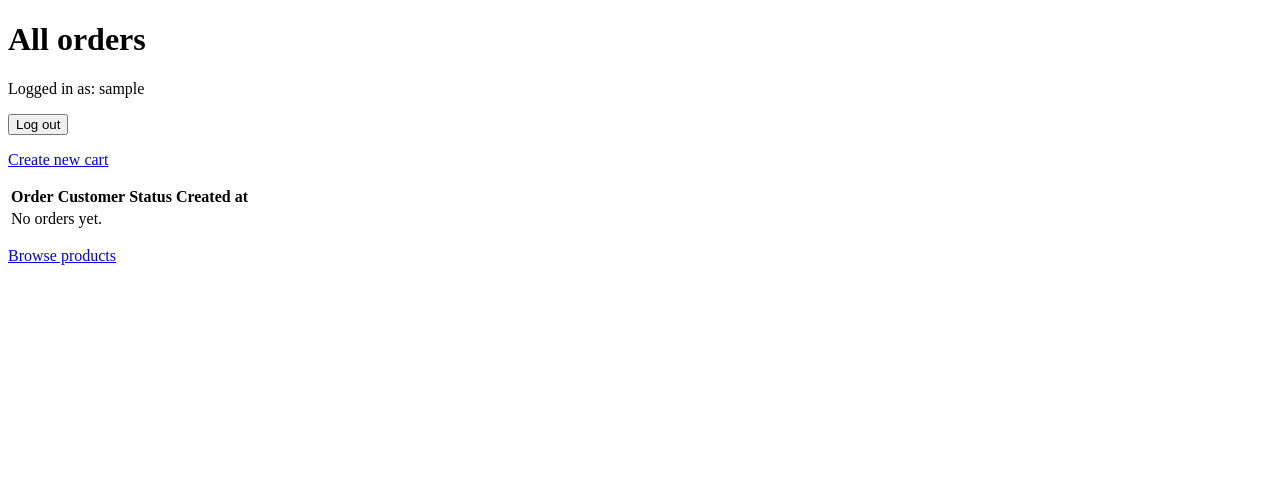
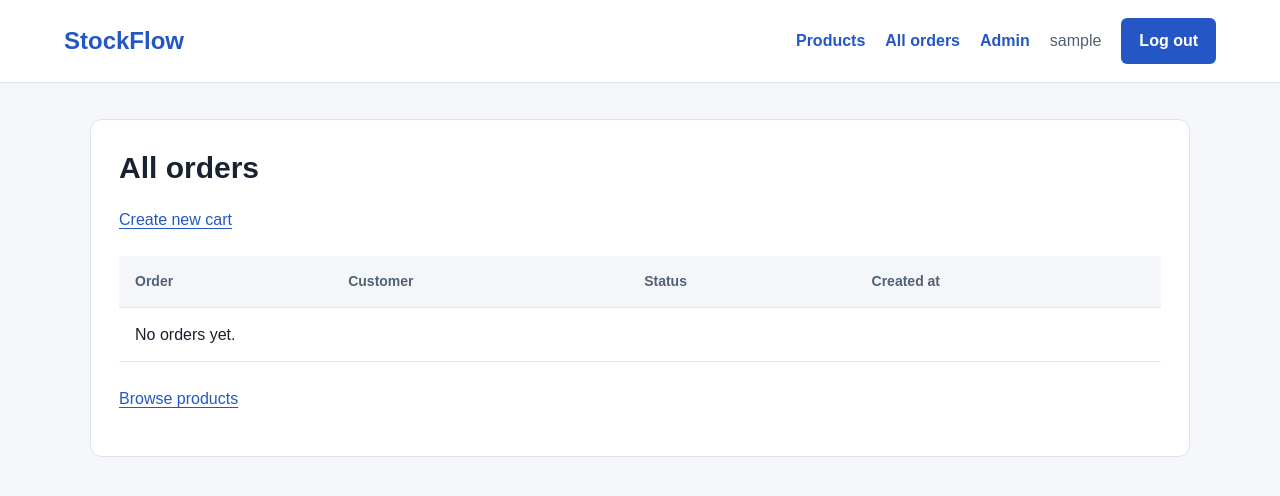
Before and after one commit to camaliyev/stockflow, a Django app: page /orders/ in a window 1280 px wide. Shown: the top 496 px of the page. Run offline with Django 5.2, Linux system fonts and the light colour scheme; the visitor is signed in with stand-in values (Sample User, id 1); data comes from the database, SQL or seed files in the repository; data that the repository does not hold is empty.

Commit message:
Add shared page layout, navigation, and styling

```diff
--- a/config/settings.py
+++ b/config/settings.py
@@ -56,7 +56,7 @@ ROOT_URLCONF = 'config.urls'
 TEMPLATES = [
     {
         'BACKEND': 'django.template.backends.django.DjangoTemplates',
-        'DIRS': [],
+        'DIRS': [BASE_DIR / "templates"],
         'APP_DIRS': True,
         'OPTIONS': {
             'context_processors': [
@@ -117,6 +117,7 @@ USE_TZ = True
 # https://docs.djangoproject.com/en/6.1/howto/static-files/
 
 STATIC_URL = 'static/'
+STATICFILES_DIRS = [BASE_DIR / "static"]
 
 
 # Email
--- a/orders/templates/orders/order_list.html
+++ b/orders/templates/orders/order_list.html
@@ -1,11 +1,8 @@
-<!DOCTYPE html>
-<html lang="en">
-<head>
-    <meta charset="UTF-8">
-    <meta name="viewport" content="width=device-width, initial-scale=1.0">
-    <title>Orders | StockFlow</title>
-</head>
-<body>
+{% extends "base.html" %}
+
+{% block title %}Orders | StockFlow{% endblock %}
+
+{% block content %}
     <h1>
 
         {% if request.user.is_staff %}
@@ -14,12 +11,6 @@
             My orders
         {% endif %}
     </h1>
-    <p>Logged in as: {{ request.user.username }}</p>
-
-    <form method="post" action="{% url 'logout' %}">
-        {% csrf_token %}
-        <button type="submit">Log out</button>
-    </form>
 
     <p>
         <a href="{% url 'orders:order_create' %}">Create new cart</a>
@@ -59,5 +50,4 @@
             Browse products
         </a>
     </p>
-</body>
-</html>
+{% endblock %}
--- /dev/null
+++ b/static/css/style.css
@@ -0,0 +1,189 @@
+* {
+    box-sizing: border-box;
+}
+
+body {
+    margin: 0;
+    background: #f4f6fa;
+    color: #182230;
+    font-family: Arial, sans-serif;
+    font-size: 16px;
+    line-height: 1.6;
+}
+
+a {
+    color: #2457c5;
+    text-underline-offset: 3px;
+}
+
+a:hover {
+    color: #173b8a;
+}
+
+header {
+    display: flex;
+    align-items: center;
+    justify-content: space-between;
+    flex-wrap: wrap;
+    gap: 20px;
+    padding: 18px 5%;
+    background: #ffffff;
+    border-bottom: 1px solid #dce2eb;
+}
+
+header > a {
+    font-size: 24px;
+    text-decoration: none;
+}
+
+nav {
+    display: flex;
+    align-items: center;
+    flex-wrap: wrap;
+    gap: 20px;
+}
+
+nav a {
+    font-weight: 600;
+    text-decoration: none;
+}
+
+nav form {
+    margin: 0;
+}
+
+nav span {
+    color: #526174;
+}
+
+main {
+    max-width: 1100px;
+    margin: 36px auto;
+    padding: 28px;
+    background: #ffffff;
+    border: 1px solid #dce2eb;
+    border-radius: 12px;
+    overflow-x: auto;
+}
+
+h1 {
+    margin-top: 0;
+    font-size: 30px;
+    line-height: 1.3;
+}
+
+h2 {
+    margin-top: 32px;
+    font-size: 22px;
+}
+
+table {
+    width: 100%;
+    margin: 24px 0;
+    border-collapse: collapse;
+}
+
+th,
+td {
+    padding: 14px 16px;
+    border-bottom: 1px solid #e3e8ef;
+    text-align: left;
+    vertical-align: top;
+}
+
+th {
+    background: #f4f6fa;
+    color: #526174;
+    font-size: 14px;
+}
+
+tbody tr:hover {
+    background: #f8faff;
+}
+
+td a {
+    display: inline-block;
+    margin-right: 10px;
+}
+
+form {
+    margin: 20px 0;
+}
+
+label {
+    font-weight: 600;
+}
+
+input:not([type="checkbox"]):not([type="hidden"]),
+select,
+textarea {
+    max-width: 100%;
+    padding: 10px 12px;
+    border: 1px solid #aebaca;
+    border-radius: 6px;
+    background: #ffffff;
+    color: #182230;
+    font: inherit;
+}
+
+textarea {
+    width: 100%;
+}
+
+button {
+    padding: 10px 18px;
+    border: 0;
+    border-radius: 6px;
+    background: #2457c5;
+    color: #ffffff;
+    font: inherit;
+    font-weight: 600;
+    cursor: pointer;
+}
+
+button:hover {
+    background: #173b8a;
+}
+
+a:focus-visible,
+button:focus-visible,
+input:focus-visible,
+select:focus-visible,
+textarea:focus-visible {
+    outline: 3px solid #2563eb;
+    outline-offset: 3px;
+}
+
+.errorlist {
+    color: #b42318;
+}
+
+.helptext {
+    display: block;
+    color: #526174;
+    font-size: 14px;
+}
+
+@media (max-width: 700px) {
+    header {
+        padding: 16px;
+    }
+
+    nav {
+        gap: 12px;
+    }
+
+    main {
+        margin: 16px;
+        padding: 18px;
+    }
+
+    h1 {
+        font-size: 26px;
+    }
+
+    th,
+    td {
+        padding: 10px;
+    }
+}
--- /dev/null
+++ b/templates/base.html
@@ -0,0 +1,51 @@
+{% load static %}
+<!DOCTYPE html>
+<html lang="en">
+<head>
+    <meta charset="UTF-8">
+    <meta name="viewport" content="width=device-width, initial-scale=1.0">
+    <title>{% block title %}StockFlow{% endblock %}</title>
+    <link rel="stylesheet" href="{% static 'css/style.css' %}">
+</head>
+<body>
+    <header>
+        <a href="{% url 'inventory:product_list' %}">
+            <strong>StockFlow</strong>
+        </a>
+
+        <nav>
+            {% if request.user.is_authenticated %}
+                <a href="{% url 'inventory:product_list' %}">
+                    Products
+                </a>
+
+                <a href="{% url 'orders:order_list' %}">
+                    {% if request.user.is_staff %}
+                        All orders
+                    {% else %}
+                        My orders
+                    {% endif %}
+                </a>
+
+                {% if request.user.is_staff %}
+                    <a href="{% url 'admin:index' %}">Admin</a>
+                {% endif %}
+
+                <span>{{ request.user.username }}</span>
+
+                <form method="post" action="{% url 'logout' %}">
+                    {% csrf_token %}
+                    <button type="submit">Log out</button>
+                </form>
+            {% else %}
+                <a href="{% url 'login' %}">Log in</a>
+            {% endif %}
+        </nav>
+    </header>
+
+    <main>
+        {% block content %}
+        {% endblock %}
+    </main>
+</body>
+</html>
```
Also changed, not shown: inventory/templates/inventory/product_detail.html (+6 -10 lines), inventory/templates/inventory/product_form.html (+6 -12 lines), inventory/templates/inventory/product_list.html (+5 -15 lines), inventory/templates/inventory/stock_adjustment.html (+6 -10 lines), orders/templates/orders/order_cancel.html (+6 -9 lines), orders/templates/orders/order_confirm.html (+6 -9 lines), orders/templates/orders/order_detail.html (+6 -9 lines), orders/templates/orders/order_form.html (+6 -9 lines), orders/templates/orders/order_item_confirm_remove.html (+6 -9 lines), orders/templates/orders/order_item_form.html (+6 -9 lines), orders/templates/orders/order_item_quantity_form.html (+6 -9 lines), orders/templates/registration/login.html (+6 -9 lines).
